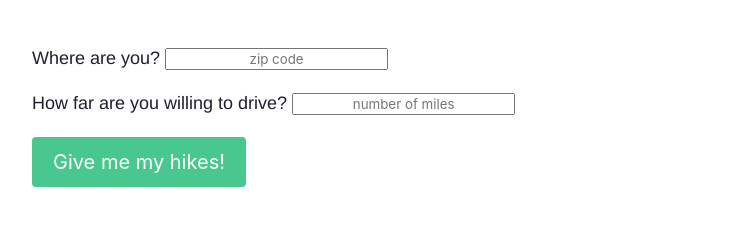
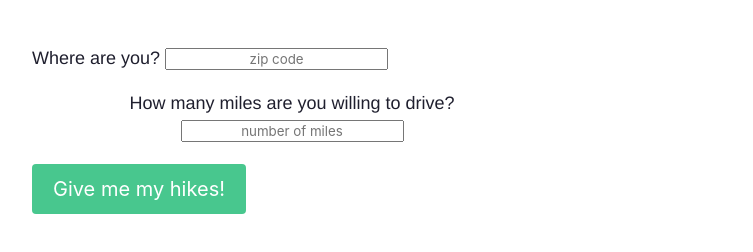
Before and after one commit to kmakm/take-a-hike, a plain HTML site: page index.html in a window 1280 px wide. Shown: the part 100-352 px from the top of the page, without its empty margins (123-876 px from the left). Drawn offline with nearby package versions, Linux system fonts and the light colour scheme.

Commit message:
Update index.html

```diff
--- a/index.html
+++ b/index.html
@@ -27,7 +27,7 @@
                 </div><!--end #zip_div-->
                 <div class="clear"></div>
                 <div id='radius_div'>
-                    <label for='radius'>How far are you willing to drive?</label>
+                    <label for='radius'>How many miles are you willing to drive?</label>
                     <input type='text' id='radius' placeholder="number of miles" required><br>
                 </div><!--end #radius_div-->
                 <div><button id ="button" type="button" class="button is-success is-medium">Give me my hikes!</button></div>    <!--the type string needs to match where the click event handler is pointing to-->
```
